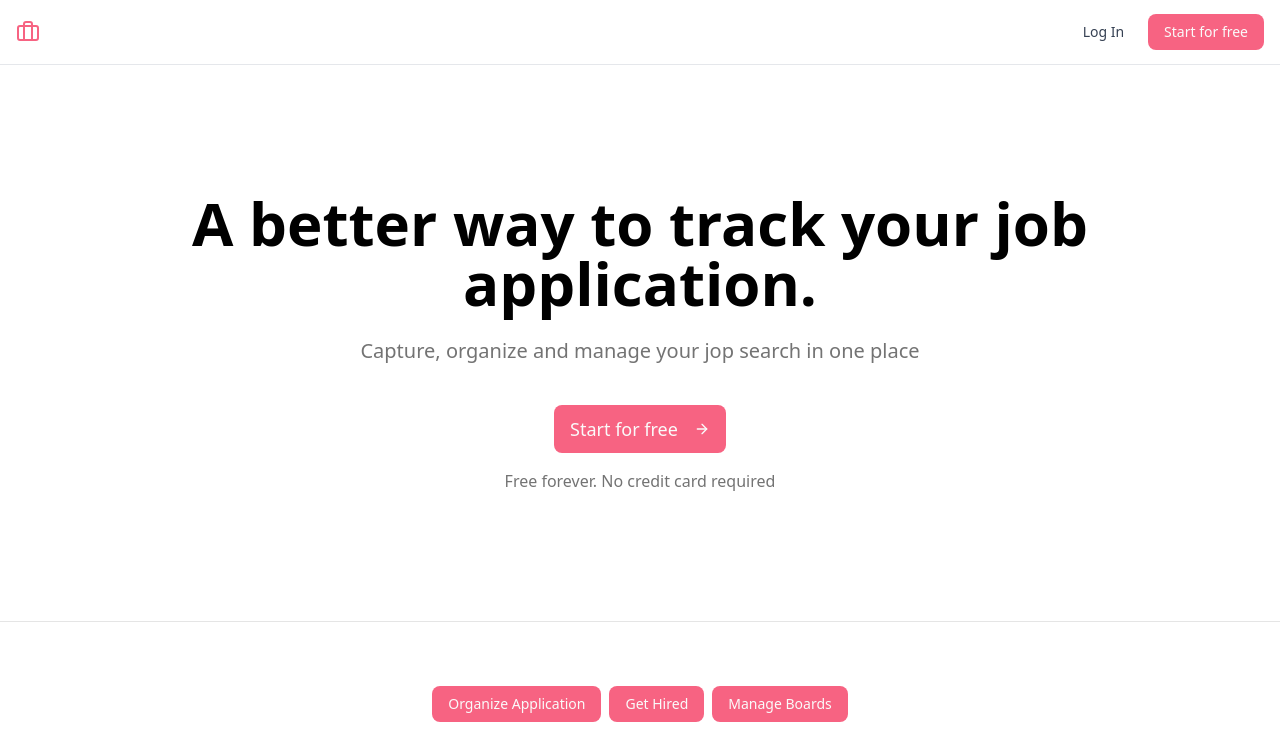
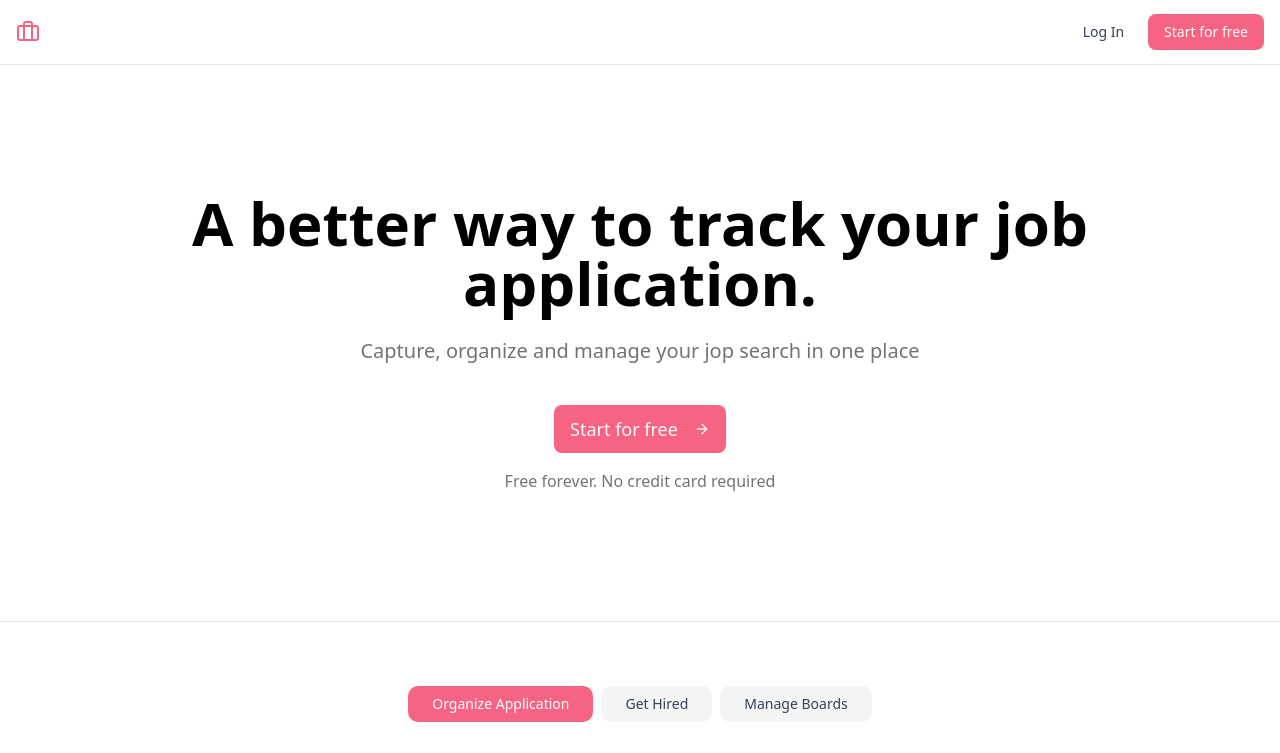
Before and after one commit to faaraxcabdulaahi/jop-application, a Next.js app: page / in a window 1280 px wide. Shown: the top 753 px of the page. Built offline with nearby package versions, Linux system fonts and the light colour scheme.

Commit message:
added onclick states and also style states change

```diff
--- a/app/page.tsx
+++ b/app/page.tsx
@@ -39,11 +39,22 @@
             <div className="mx-auto max-w-6xl">
               {/* Tabs */}
               <div className="flex gap-2 justify-center mb-8">
-                <Button onClick={() => setActiveTab("organize")}>
+                <Button
+                  onClick={() => setActiveTab("organize")}
+                  className={`rounded-lg px-6 py-3 text-sm font-medium transition-colors ${activeTab === "organize" ? "bg-primary text-white" : "bg-gray-100 text-gray-700 hover:bg-gray-200"}`}
+                >
                   Organize Application
                 </Button>
-                <Button onClick={() => setActiveTab("hired")}>Get Hired</Button>
-                <Button onClick={() => setActiveTab("boards")}>
+                <Button
+                  onClick={() => setActiveTab("hired")}
+                  className={`rounded-lg px-6 py-3 text-sm font-medium transition-colors ${activeTab === "hired" ? "bg-primary text-white" : "bg-gray-100 text-gray-700 hover:bg-gray-200"}`}
+                >
+                  Get Hired
+                </Button>
+                <Button
+                  onClick={() => setActiveTab("boards")}
+                  className={`rounded-lg px-6 py-3 text-sm font-medium transition-colors ${activeTab === "boards" ? "bg-primary text-white" : "bg-gray-100 text-gray-700 hover:bg-gray-200"}`}
+                >
                   Manage Boards
                 </Button>
               </div>
```
